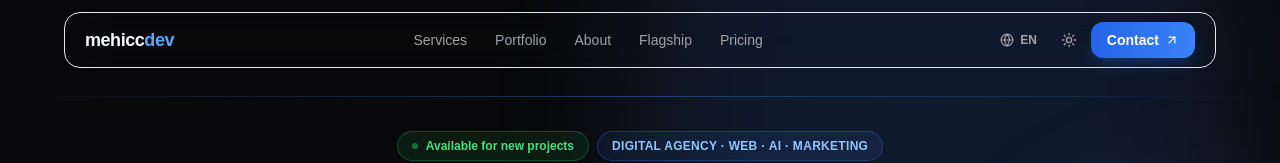
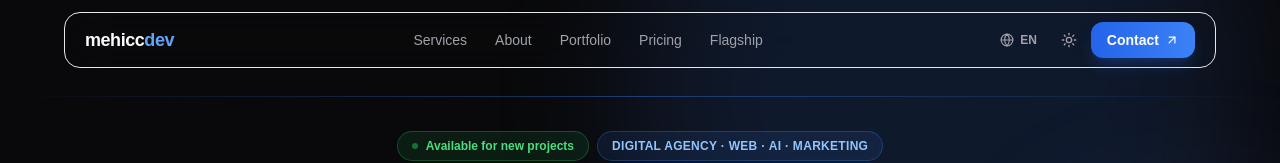
Before and after one commit to Bakeee99/mehiccdev, a Next.js app: page / in a window 1280 px wide. Shown: the top 163 px of the page. Built offline with nearby package versions, Linux system fonts and the light colour scheme.

Commit message:
navbar promjena

```diff
--- a/components/sections/Navbar.tsx
+++ b/components/sections/Navbar.tsx
@@ -41,10 +41,11 @@ export function Navbar() {
 
   const NAV_LINKS = [
     { label: L.services,  href: "#usluge"    },
+    { label: L.about,     href: "#o-nama"    },
     { label: L.portfolio, href: "#portfolio" },
-    { label: L.about,     href: "#o-nama"    },
+    { label: L.pricing,   href: "#cjenovnik" },
     { label: L.saas,      href: "#saas"      },
-    { label: L.pricing,   href: "#cjenovnik" },
+
   ];
 
   return (
```
